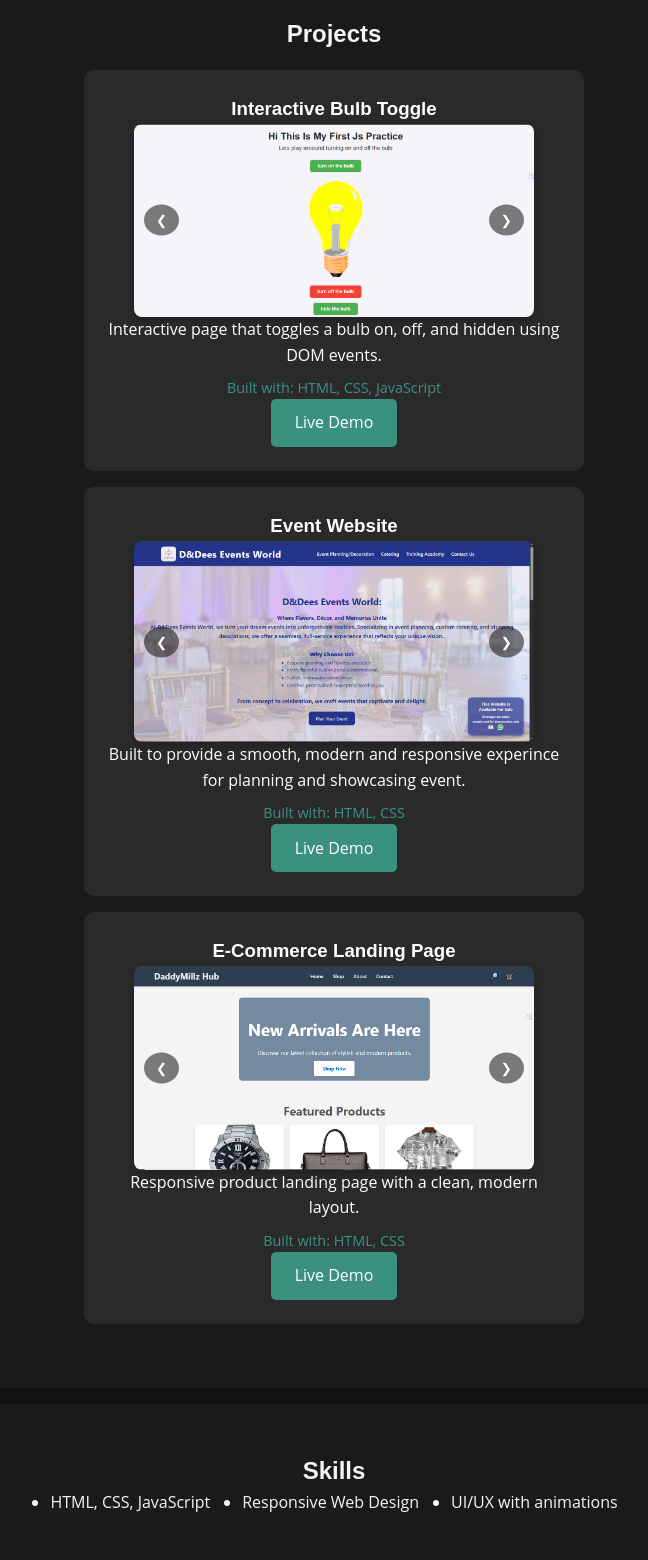
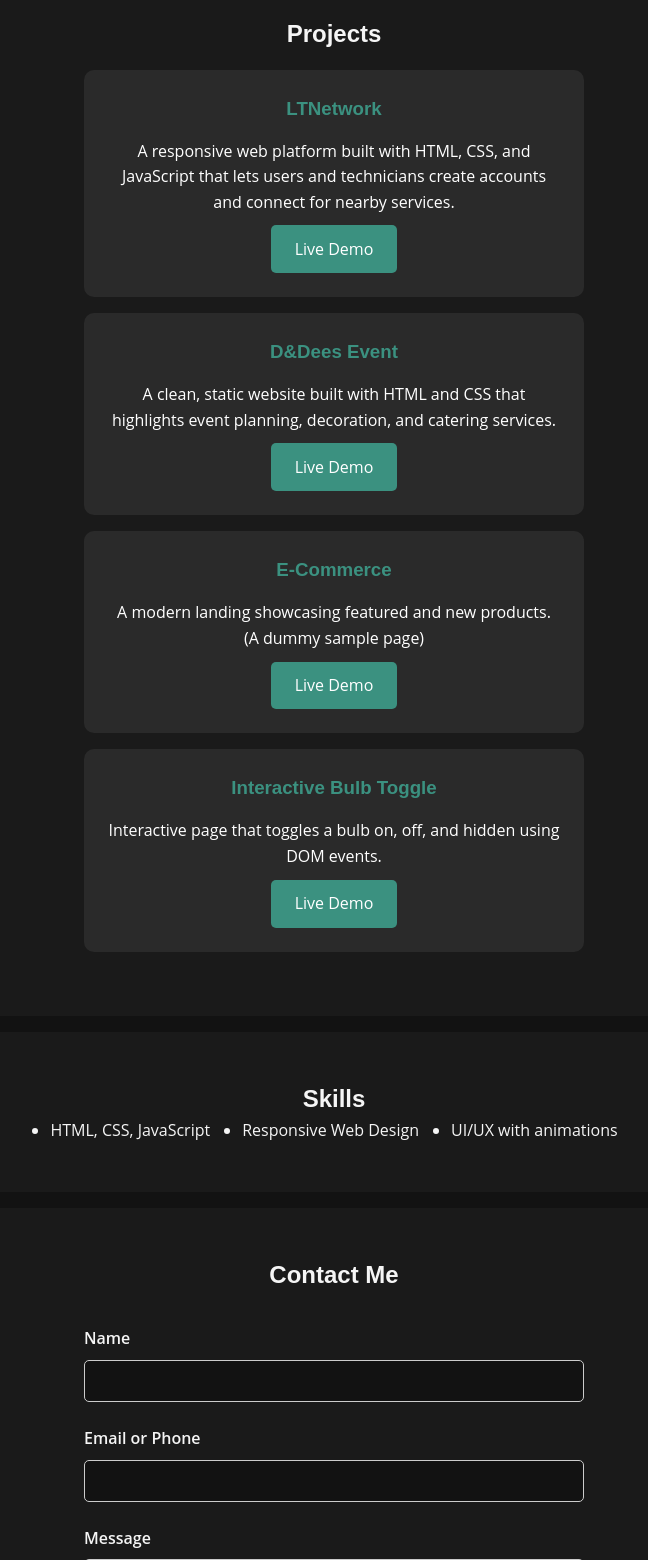
Before and after one commit to DaddyMillz/myPortfolio, a plain HTML site: page index.html in a window 1280 px wide. Shown: the part 1240-2800 px from the top of the page, without its empty margins (306-954 px from the left). Drawn offline with Linux system fonts and the light colour scheme.

Commit message:
updated projects

```diff
--- a/index.html
+++ b/index.html
@@ -35,7 +35,7 @@
         <li><a href="#contact">Contact</a></li>
       </ul>
       <!-- Theme toggle -->
-      <button id="theme-toggle" aria-label="Toggle theme">🌙</button>
+      <button id="theme-toggle" aria-label="Toggle theme">🌒</button>
 
       <div class="hamburger">
         <span></span>
@@ -82,13 +82,47 @@
 
   </section>
 
+
   <!-- ===== PROJECTS ===== -->
   <section id="projects" class="projects">
     <h2>Projects</h2>
 
-     <div class="project-card">
+       <div class="project-card">
+      <h3> LTNetwork</h3>
+
+  <p>
+    <p>A responsive web platform built with HTML, CSS, and JavaScript that lets users and
+      technicians create accounts and connect for nearby services.</p>
+  <p class="tech-used">Built with: HTML, CSS, JavaScript</p>
+  <a href="https:ltnetwork.shadrachogunnowo.name.ng" target="_blank" class="btn">Live Demo</a>
+    </div>
+
+    <div class="project-card">
+      <h3>D&Dees Event</h3>
+
+  <p>
+    <p>A clean, static website built with HTML and CSS that highlights event planning,
+      decoration, and catering services.
+</p>
+  <p class="tech-used">Built with: HTML, CSS</p>
+  <a href="https:event.shadrachogunnowo.name.ng" target="_blank" class="btn">Live Demo</a>
+    </div>
+
+
+
+    <div class="project-card">
+      <h3>E-Commerce</h3>
+
+  <p>A modern landing showcasing featured and new products. (A dummy sample page)
+</p>
+  <p class="tech-used">Built with: HTML, CSS</p>
+  <a href="https:myhub.shadrachogunnowo.name.ng" target="_blank" class="btn">Live Demo</a>
+</div>
+
+ <div class="project-card">
       <h3>Interactive Bulb Toggle</h3>
-      <div class="carousel">
+
+    <!--     <div class="carousel">
     <div class="carousel-images">
       <img src="./asset/images/bulbOn.png" alt="bulbOn" loading="lazy">
       <img src="./asset/images/bulbOff.png" alt="bulbOff" loading="lazy">
@@ -96,48 +130,13 @@
 
     <button class="prev">&#10094;</button>
     <button class="next">&#10095;</button>
-  </div>
+  </div> -->
+
   <p>
     <p>Interactive page that toggles a bulb on, off, and hidden using DOM events.</p>
   <p class="tech-used">Built with: HTML, CSS, JavaScript</p>
   <a href="https://daddymillz.github.io/bulb/" target="_blank" class="btn">Live Demo</a>
     </div>
-
-    <div class="project-card">
-      <h3>Event Website</h3>
-      <div class="carousel">
-    <div class="carousel-images">
-      <img src="./asset/images/event1.png" alt="events" loading="lazy">
-      <img src="./asset/images/event2.png" alt="events" loading="lazy">
-    </div>
-
-    <button class="prev">&#10094;</button>
-    <button class="next">&#10095;</button>
-  </div>
-  <p>
-    <p>Built to provide a smooth, modern and responsive experince for planning and showcasing event.</p>
-  <p class="tech-used">Built with: HTML, CSS</p>
-  <a href="https:event.shadrachogunnowo.name.ng" target="_blank" class="btn">Live Demo</a>
-    </div>
-
-
-
-    <div class="project-card">
-      <h3>E-Commerce Landing Page</h3>
-        <div class="carousel">
-    <div class="carousel-images">
-      <img src="./asset/images/landingPageHero.png" alt="heroSection" loading="lazy">
-      <img src="./asset/images/ecommerceProduct.png" alt="product" loading="lazy">
-    </div>
-    <button class="prev">&#10094;</button>
-    <button class="next">&#10095;</button>
-  </div>
-  <p>Responsive product landing page with a clean, modern layout.</p>
-  <p class="tech-used">Built with: HTML, CSS</p>
-  <a href="https://daddymillz.github.io/landing-page/" target="_blank" class="btn">Live Demo</a>
-</div>
-
-
   </section>
 
   <!-- ===== SKILLS ===== -->
--- a/styles.css
+++ b/styles.css
@@ -127,6 +127,16 @@ h1, h2, h3 {
   padding: 2rem;
 }
 
+.profile-pic {
+  width: 150px;
+  height: 150px;
+  border-radius: 50%;
+  object-fit: cover;
+  margin: -3rem auto 1rem;
+  display: block;
+  border: 3px solid var(--accent-color);
+}
+
 .hero h1 {
   font-size: 2.5rem;
   margin-bottom: 0;
@@ -160,18 +170,6 @@ h1, h2, h3 {
 }
 
 /* ===== SECTIONS ===== */
-
-.profile-pic {
-  width: 150px;
-  height: 150px;
-  border-radius: 50%;
-  object-fit: cover;
-  margin: 1rem auto;
-  display: block;
-  border: 3px solid var(--accent-color);
-}
-
-
 .about {
   background: var(--section-bg);
   margin-top: 1rem;
@@ -194,7 +192,13 @@ section {
   border-radius: 10px;
   padding: 3rem 2rem;
 }
-
+.projects h3{
+  color: #3b9180;
+  margin-bottom: 15px;
+}
+.projects p {
+  margin-bottom: 10px;
+}
 .project-card {
   background: #2a2a2a;
   margin: 1rem auto;
@@ -252,6 +256,7 @@ body:not(.dark) .project-card {
   font-size: 0.9rem;
   color: var(--accent-color);
   margin-top: 0.5rem;
+  display: none;
 }
 
 
```
Also changed, not shown: 2 other files.
